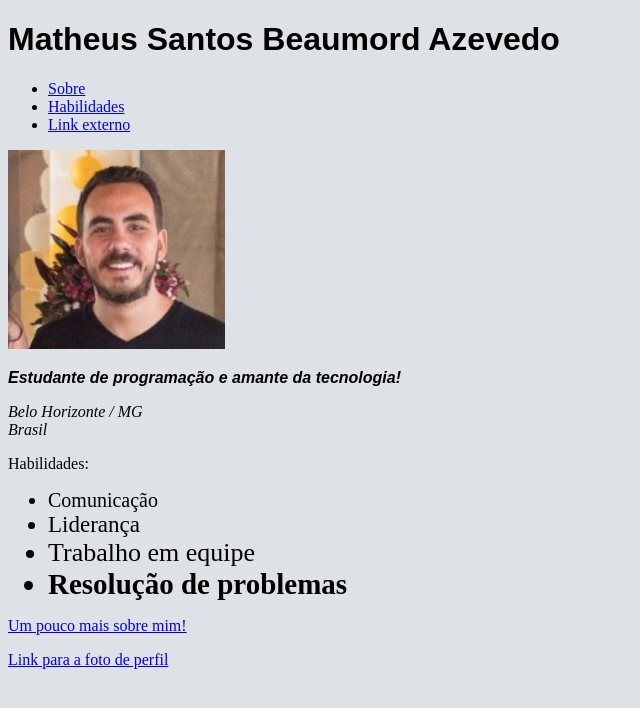
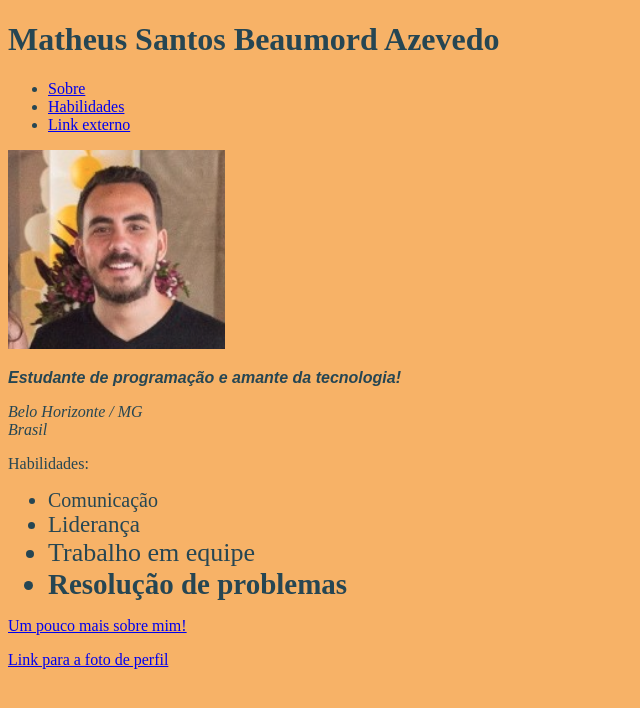
Before and after one commit to matheusbeaumord/Portfolio, a plain HTML site: page index.html in a window 1280 px wide. Shown: the whole page, without its empty margins (0-640 px from the left). Drawn offline with Linux system fonts and the light colour scheme.

Commit message:
Atualizações profile modulo 3.2 parte 2

```diff
--- a/index.html
+++ b/index.html
@@ -4,13 +4,16 @@
     <meta charset="UTF-8">
     <meta name="Matheus Beaumord" content="width=device-width, initial-scale=1.0">
     <title>Document</title>
+    <link href="https://fonts.google.com/specimen/Poppins">
     <style>
         body {
-            background-color: #dee2e6;
+            background-color: #f7b267;
+            color: #264653;
         }
 
         h1 {
-            font-family: sans-serif, Arial, Helvetica;
+            font-family: Poppins;
+
         }
 
         .sobre {
```
